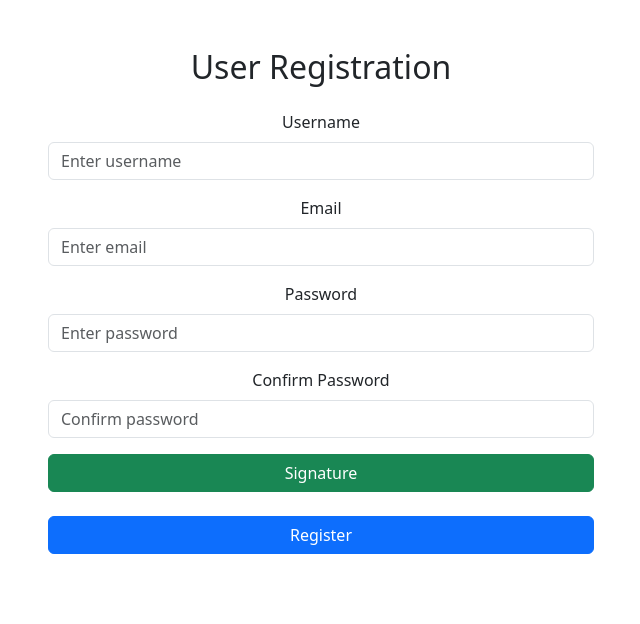
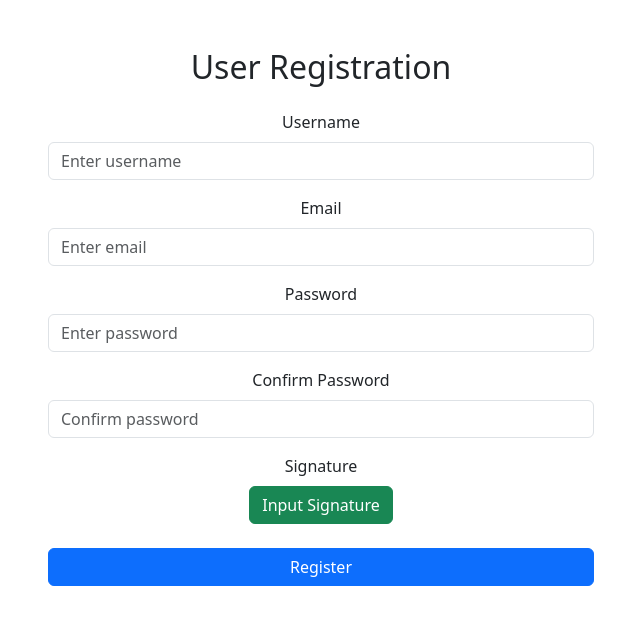
Before and after one commit to HyperDarkmoon/signaturefrontend, a React (Create React App) app: page / in a window 1280 px wide. Shown: the top 624 px of the page, without its empty margins (319-959 px from the left). Built offline with nearby package versions, Linux system fonts and the light colour scheme.

Commit message:
More changes

```diff
--- a/package.json
+++ b/package.json
@@ -6,6 +6,7 @@
     "@testing-library/jest-dom": "^6.4.8",
     "@testing-library/react": "^16.0.0",
     "@testing-library/user-event": "^14.5.2",
+    "axios": "^1.7.3",
     "bootstrap": "^5.3.3",
     "react": "^18.3.1",
     "react-bootstrap": "^2.10.4",
--- a/src/DrawingCanvas.js
+++ b/src/DrawingCanvas.js
@@ -1,7 +1,7 @@
 import React, { useRef, useState } from 'react';
 import 'bootstrap/dist/css/bootstrap.min.css';
 
-function DrawingCanvas({ onClose }) {
+function DrawingCanvas({ onClose, onSave }) {
   const canvasRef = useRef(null);
   const [isDrawing, setIsDrawing] = useState(false);
   const [strokes, setStrokes] = useState([]);
@@ -82,7 +82,7 @@ function DrawingCanvas({ onClose }) {
     });
   };
 
-  const downloadImage = () => {
+  const saveImage = () => {
     const canvas = canvasRef.current;
     const ctx = canvas.getContext('2d');
     // Redraw the canvas with white background before generating the image
@@ -90,10 +90,8 @@ function DrawingCanvas({ onClose }) {
     ctx.fillRect(0, 0, canvas.width, canvas.height);
     redraw(strokes); // Redraw the strokes on top of the white background
     const imageUrl = canvas.toDataURL('image/png');
-    const link = document.createElement('a');
-    link.href = imageUrl;
-    link.download = 'drawing.png';
-    link.click();
+    onSave(imageUrl);
+    onClose();
   };
 
   return (
@@ -116,7 +114,7 @@ function DrawingCanvas({ onClose }) {
       </div>
       <div className="mt-2 text-center">
         <button className="btn btn-danger mr-2" onClick={resetCanvas}>Reset</button>
-        <button className="btn btn-success" onClick={downloadImage}>Download</button>
+        <button className="btn btn-success" onClick={saveImage}>Save</button>
       </div>
     </div>
   );
--- a/src/RegistrationForm.js
+++ b/src/RegistrationForm.js
@@ -2,6 +2,7 @@ import React, { useState } from 'react';
 import { Form, Button, Container, Row, Col, Alert } from 'react-bootstrap';
 import DrawingCanvas from './DrawingCanvas'; // Ensure you import the DrawingCanvas component
 import './App.css'; // Ensure to import the CSS file
+import axios from 'axios';
 
 function RegistrationForm() {
   const [formData, setFormData] = useState({
@@ -9,6 +10,7 @@ function RegistrationForm() {
     email: '',
     password: '',
     confirmPassword: '',
+    signature: '',
   });
 
   const [errors, setErrors] = useState({});
@@ -36,13 +38,38 @@ function RegistrationForm() {
     setFormData({ ...formData, [name]: value });
   };
 
-  const handleSubmit = (e) => {
+  const handleSubmit = async (e) => {
     e.preventDefault();
 
     if (validateForm()) {
-      setSuccess('Registration successful!');
-      setErrors({});
-      // Handle form submission, e.g., send data to an API
+      try {
+        const user = {
+          username: formData.username,
+          email: formData.email,
+          password: formData.password,
+          signature: formData.signature ? formData.signature.split(',')[1] : '' // Strip the metadata
+        };
+        const response = await axios.post('http://localhost:8085/api/users/register', user, {
+          headers: {
+            'Content-Type': 'application/json'
+          }
+        });
+        if (response.status === 200) {
+          setSuccess('Registration successful!');
+          setErrors({});
+        }
+      } catch (error) {
+        if (error.response) {
+          console.error('Error response:', error.response.data);
+          console.error('Error status:', error.response.status);
+          console.error('Error headers:', error.response.headers);
+        } else if (error.request) {
+          console.error('Error request:', error.request);
+        } else {
+          console.error('Error message:', error.message);
+        }
+        console.error('Error config:', error.config);
+      }
     } else {
       setSuccess('');
     }
@@ -52,7 +79,10 @@ function RegistrationForm() {
     setShowDrawingCanvas(true);
   };
 
-  const handleCloseDrawingCanvas = () => {
+  const handleCloseDrawingCanvas = (image) => {
+    if (image) {
+      setFormData({ ...formData, signature: image });
+    }
     setShowDrawingCanvas(false);
   };
 
@@ -115,21 +145,30 @@ function RegistrationForm() {
               <Form.Control.Feedback type="invalid">{errors.confirmPassword}</Form.Control.Feedback>
             </Form.Group>
 
-            <Button variant="success" onClick={handleSignatureClick} className="mt-3 w-100">
-              Signature
-            </Button>
+            <Form.Group controlId="formSignature" className="mt-3">
+              <Form.Label>Signature</Form.Label>
+              <div className="text-center">
+                <Button variant="success" onClick={handleSignatureClick}>
+                  Input Signature
+                </Button>
+                {formData.signature && (
+                  <div className="mt-3">
+                    <img src={formData.signature} alt="Signature" style={{ maxWidth: '100%' }} />
+                  </div>
+                )}
+              </div>
+            </Form.Group>
 
             <Button variant="primary" type="submit" className="mt-4 w-100">
               Register
             </Button>
-
           </Form>
         </Col>
       </Row>
 
       {showDrawingCanvas && (
         <div className="drawing-canvas-widget">
-          <DrawingCanvas onClose={handleCloseDrawingCanvas} />
+          <DrawingCanvas onClose={handleCloseDrawingCanvas} onSave={handleCloseDrawingCanvas} />
         </div>
       )}
     </Container>
```
Also changed, not shown: 1 other file (tests, documents, lock files or other folders).
